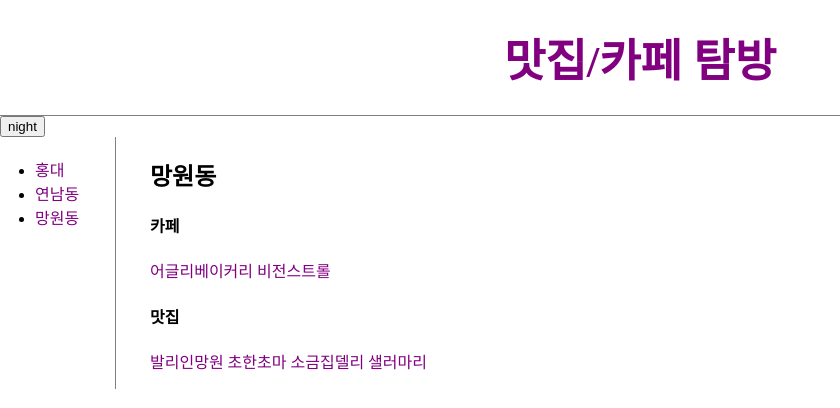
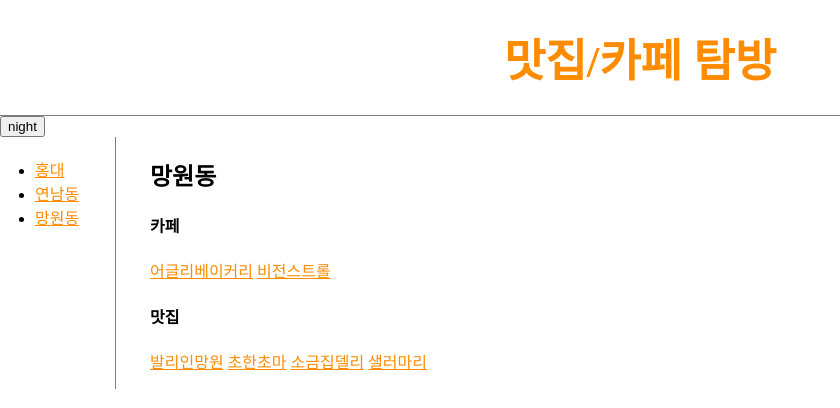
Before and after one commit to best106yj/web1, a plain HTML site: page 망원동.html in a window 1280 px wide. Shown: the whole page, without its empty margins (0-840 px from the left). Drawn offline with Linux system fonts and the light colour scheme.

Commit message:
수정
컬러변경

```diff
--- a/nightday.js
+++ b/nightday.js
@@ -28,6 +28,6 @@
         Body.SetBackgroundColor('white');
         Body.SetColor('black');
         self.value = 'night';
-        Links.SetColor('purple');
+        Links.SetColor('DarkOrange');
         }
 }
--- a/style.css
+++ b/style.css
@@ -2,8 +2,7 @@
     margin: 0;
 }
 a{
-    color: purple;
-    text-decoration: none;
+    color: DarkOrange;
 }
 h1{
     font-size: 45px;
@@ -12,6 +11,9 @@
     margin: 10px;
     padding: 25px;
     margin: 0;
+}
+h1 a{
+    text-decoration: none;
 }
 #grid ul{
     border-right: 1px solid gray;
```
